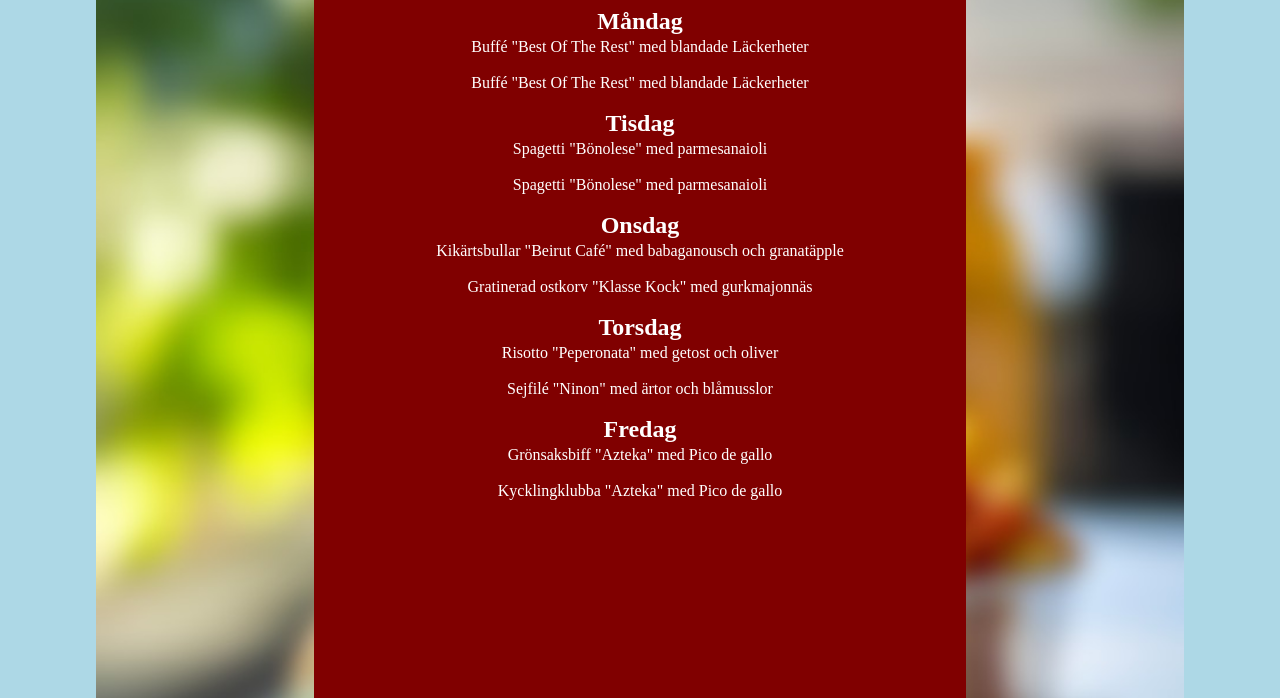
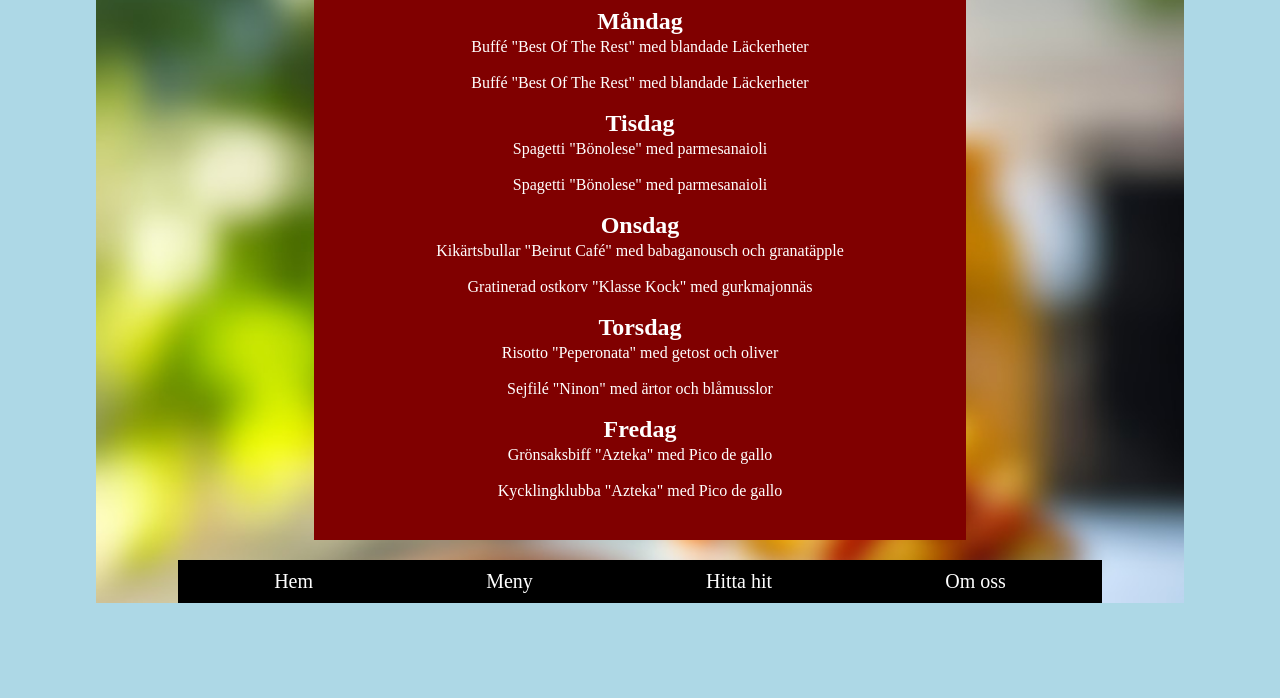
Before and after one commit to villekallas/bistro, a plain HTML site: page meny.html in a window 1280 px wide. Shown: the part 102-800 px from the top of the page. Drawn offline with Linux system fonts and the light colour scheme; a web font is replaced by a local one.

Commit message:
v.15
fixed grid meny.html

```diff
--- a/grid.css
+++ b/grid.css
@@ -21,7 +21,7 @@
 .meny-grid{
     display: grid;
     grid-template-columns: 1fr;
-    grid-template-rows: 1fr 1fr 1fr 1fr 1fr;
+    grid-template-rows: 1fr;
     margin-left: 20%;
     margin-right: 20%;
     width: 60%;
--- a/styles.css
+++ b/styles.css
@@ -14,7 +14,6 @@ li{
     position: fixed;
     font-family: 'Baskervville', serif;
     z-index: 1;
-
 
 }
 .navbar{
@@ -133,6 +132,7 @@ a{
     background-repeat: repeat;
     background-size: 100%;
 }
+
 .main-content-hem{
     display: grid;
     grid-template-columns: 1fr 1fr 1fr;
```
